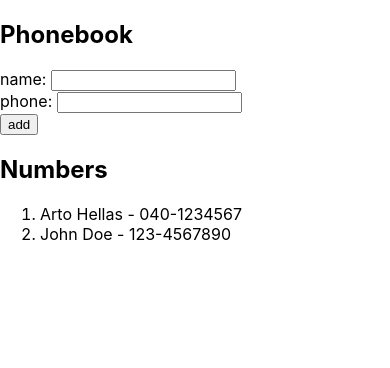
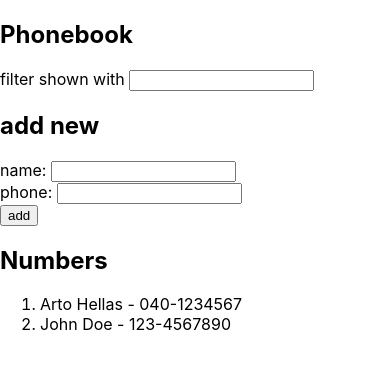
Before and after one commit to omergulen/fullstackchallenge, a React (Create React App) app in the folder part2/phonebook/: page / in a window 390 px wide. Shown: the top 368 px of the page. Built offline with nearby package versions, Linux system fonts and the light colour scheme.

Commit message:
part2 :: The Phonebook Step4*

```diff
--- a/part2/phonebook/src/App.js
+++ b/part2/phonebook/src/App.js
@@ -5,8 +5,13 @@ const App = () => {
     { name: 'Arto Hellas', phone: '040-1234567' },
     { name: 'John Doe', phone: '123-4567890' }
   ])
+  const [filterName, setFilterName] = useState('')
   const [newName, setNewName] = useState('')
   const [newPhone, setNewPhone] = useState('')
+
+  const handleFilterNameChange = (e) => {
+    setFilterName(e.target.value)
+  }
 
   const handleNewNameChange = (e) => {
     setNewName(e.target.value)
@@ -26,11 +31,17 @@ const App = () => {
     }
   }
 
-  const renderRows = () => people.map(person => <li key={person.name} >{person.name} - {person.phone}</li>)
+  const filterRows = (rows) => rows.filter(el => el.name.toLowerCase().includes(filterName))
+
+  const renderRows = () => filterRows(people).map(person => <li key={person.name} >{person.name} - {person.phone}</li>)
 
   return (
     <div>
       <h2>Phonebook</h2>
+      <div>
+        filter shown with <input value={filterName} onChange={handleFilterNameChange} />
+      </div>
+      <h2>add new</h2>
       <form onSubmit={handleSubmit}>
         <div>
           name: <input value={newName} onChange={handleNewNameChange} />
```
